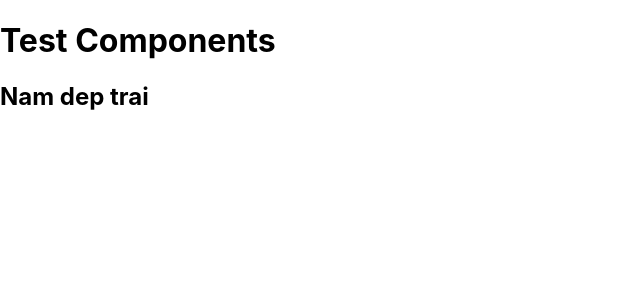
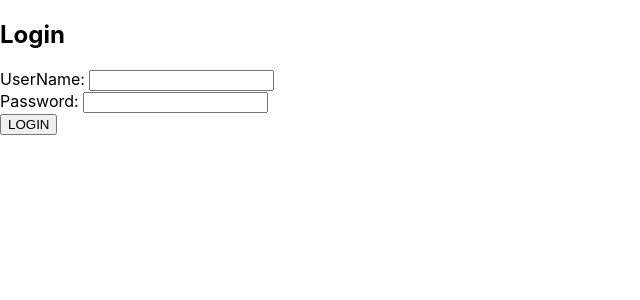
Before and after one commit to hoangquocnam/Onus, a React (Create React App) app in the folder client/: page / in a window 1280 px wide. Shown: the top 300 px of the page, without its empty margins (0-640 px from the left). Built offline with nearby package versions, Linux system fonts and the light colour scheme.

Commit message:
[OS-3] raw login components

```diff
--- a/client/src/components/index.js
+++ b/client/src/components/index.js
@@ -0,0 +1,3 @@
+import Login from "./login";
+
+export {Login}
--- /dev/null
+++ b/client/src/components/login/index.js
@@ -0,0 +1,29 @@
+import React, {useState} from 'react'
+import "../../styles/login.css"
+
+function LoginForm({Login, error}) {
+    const [details, setDetails] = useState({username: "", password: ""});
+    const submitHandler = e => {
+        e.preventDefault();
+        Login(details);
+    }
+    return (
+        <form onSubmit={submitHandler}>
+            <div className='form-inner'>
+                <h2>Login</h2>
+                {(error != "") ? (<div className='error'>{error}</div>) : ""}
+                <div className='form-group'>
+                    <lable htmlFor="username">UserName: </lable>
+                    <input type="text" name="username" id="username" onChange={e => setDetails({...details,username: e.target.value})} value={details.username}/>
+                </div>
+                <div className='form-group'>
+                    <lable htmlFor="password">Password: </lable>
+                    <input type="password" name="password" id="password" onChange={e => setDetails({...details,password: e.target.value})} value={details.password}/>
+                </div>
+                <input type="submit" value="LOGIN"/>
+            </div>
+        </form>
+    )
+}
+
+export default LoginForm
--- a/client/src/test/index.js
+++ b/client/src/test/index.js
@@ -1,15 +1,42 @@
-import React from "react";
-
+import React, {useState} from "react";
+import "../components"
+import LoginForm from "../components/login";
 
 function TestComponents(){
-    // TODO: Add your code here
+    const adminUser = {
+    username: "buitansang",
+    password: "123123"
+  }
+  const [user, setUser] = useState ({username: "", password: ""});
+  const [error, setError] = useState ("");
 
-    return(
-        <div>
-            <h1>Test Components</h1>
-            <h2>Nam dep trai</h2>
-        </div>
-    )
+  const Login = details => {
+    console.log(details);
+    if (details.username = adminUser.username && details.password == adminUser.password) {
+      setUser({
+        username: details.username,
+        password: details.password
+      });
+    } else {
+      setError("Failed");
+    }
+  }
+  const Logout = () => {
+    setUser({username: "", password: ""});
+  }
+
+  return (
+    <div className="App">
+      {(user.username !== "") ? (
+        <div className='welcome'>
+          <h2>Welcome to LoginForm</h2>
+          <button onClick={Logout}>Logout</button>
+          </div>
+         ) : (
+        <LoginForm Login={Login} erro={error}/>
+      )}
+    </div>
+  );
 }
 
 export default TestComponents;
```
Also changed, not shown: client/src/styles/login.css (added).
